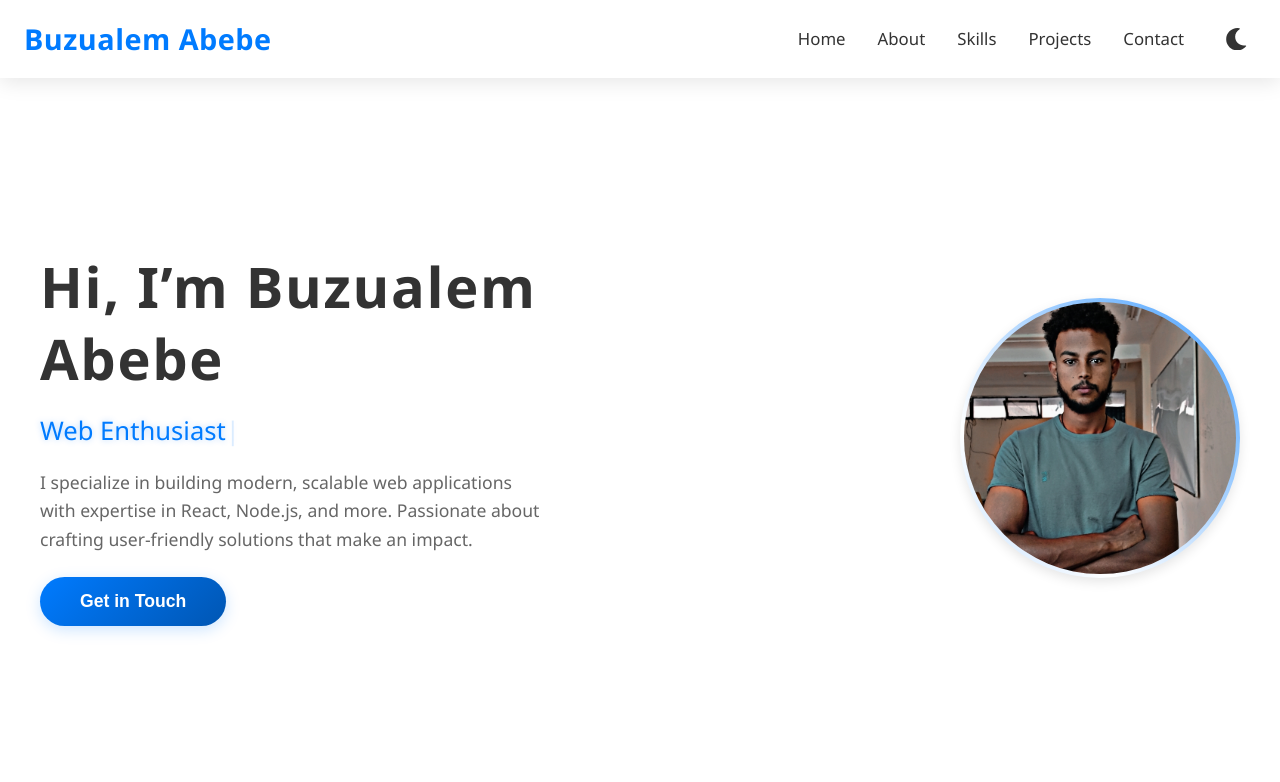
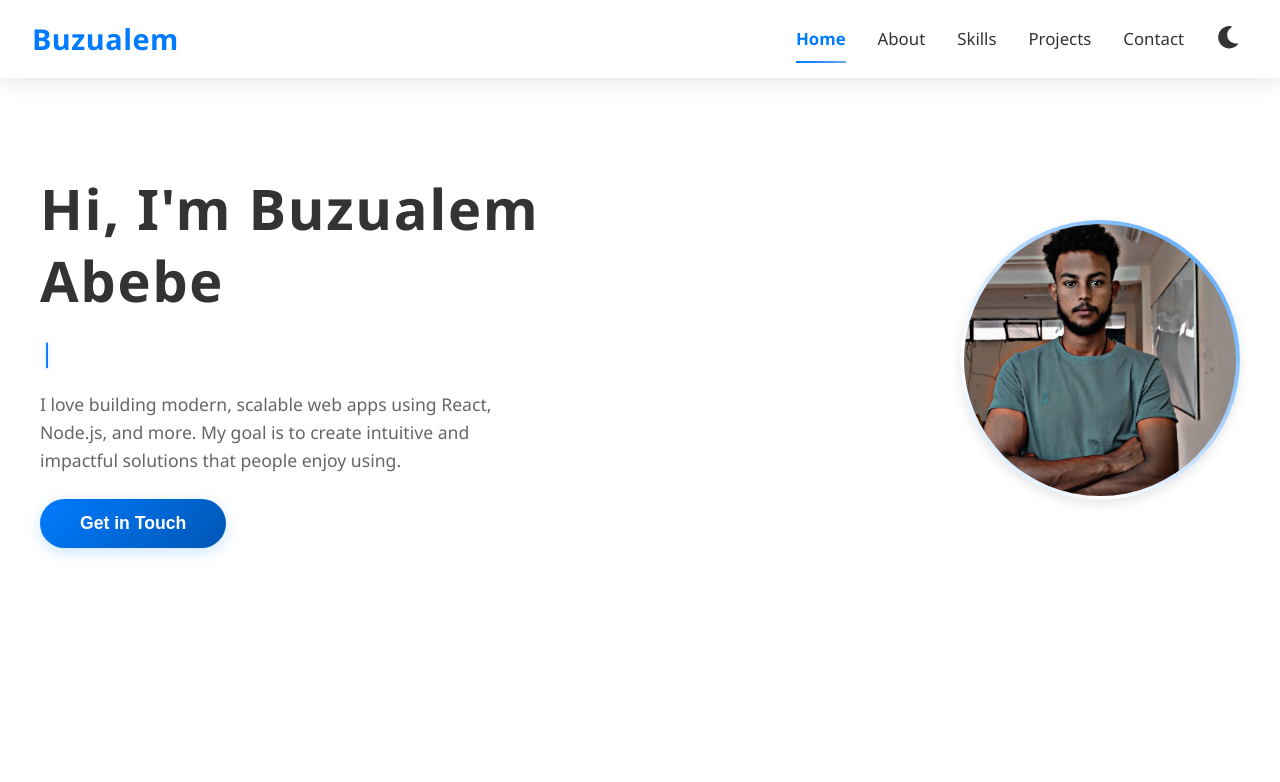
Before and after one commit to Biz1234/my-portfolio, a React (Vite) app: page / in a window 1280 px wide. Shown: the top 782 px of the page. Built offline with nearby package versions, Linux system fonts and the light colour scheme.

Commit message:
enhance navbar

```diff
--- a/src/components/Hero.jsx
+++ b/src/components/Hero.jsx
@@ -11,9 +11,14 @@ function Hero() {
     if (typedRef.current) {
       const options = {
         strings: ['Fullstack Developer', 'Problem Solver', 'Web Enthusiast'],
-        typeSpeed: 50,
-        backSpeed: 30,
+        typeSpeed: 45,
+        backSpeed: 25,
+        backDelay: 1500,
         loop: true,
+        showCursor: true,
+        cursorChar: '|',
+        smartBackspace: true,
+        ariaLabel: 'My professional roles'
       };
       const typed = new Typed(typedRef.current, options);
       return () => typed.destroy();
@@ -24,7 +29,10 @@ function Hero() {
     e.preventDefault();
     const element = document.getElementById(id);
     if (element) {
-      element.scrollIntoView({ behavior: 'smooth' });
+      element.scrollIntoView({
+        behavior: 'smooth',
+        block: 'start'
+      });
     }
   };
 
@@ -44,13 +52,12 @@ function Hero() {
           animate={{ opacity: 1, y: 0 }}
           transition={{ delay: 0.2, duration: 0.6, ease: 'easeOut' }}
         >
-          <h1 id="hero-title">Hi, I’m Buzualem Abebe</h1>
+          <h1 id="hero-title">Hi, I'm <span className="name-highlight">Buzualem Abebe</span></h1>
           <p className="typed-text">
             <span ref={typedRef} aria-live="polite"></span>
           </p>
           <p className="bio">
-            I specialize in building modern, scalable web applications with expertise in React, Node.js, and more.
-            Passionate about crafting user-friendly solutions that make an impact.
+            I love building modern, scalable web apps using React, Node.js, and more. My goal is to create intuitive and impactful solutions that people enjoy using.
           </p>
           <motion.button
             whileHover={{ scale: 1.05 }}
@@ -71,9 +78,11 @@ function Hero() {
         >
           <img
             src={profilePhoto}
-            alt="Bizualem Abebe, a fullstack developer"
+            alt="Buzualem Abebe, a fullstack developer"
             className="profile-photo"
-            loading="lazy"
+            loading="eager"
+            width="280"
+            height="280"
           />
         </motion.div>
       </div>
--- a/src/components/Navbar.jsx
+++ b/src/components/Navbar.jsx
@@ -1,66 +1,97 @@
-import { useState, useEffect } from 'react';
+import { useState, useEffect, useMemo } from 'react';
 import { FaSun, FaMoon, FaBars, FaTimes } from 'react-icons/fa';
 import { motion, AnimatePresence } from 'framer-motion';
 import '../styles/Navbar.css';
 
 function Navbar({ theme, toggleTheme }) {
   const [isMenuOpen, setIsMenuOpen] = useState(false);
+  const [activeSection, setActiveSection] = useState('home');
+  const menuItems = useMemo(() => ['home', 'about', 'skills', 'projects', 'contact'], []);
 
   const handleScroll = (e, id) => {
     e.preventDefault();
     const element = document.getElementById(id);
     if (element) {
       element.scrollIntoView({ behavior: 'smooth' });
+      setActiveSection(id);
     }
-    setIsMenuOpen(false); // Close sidebar after clicking
+    setIsMenuOpen(false);
   };
 
   const toggleMenu = () => {
     setIsMenuOpen(!isMenuOpen);
   };
 
-  // Close menu when clicking outside
+  // Close menu when clicking outside or pressing Escape
   useEffect(() => {
     const handleClickOutside = (e) => {
       const menu = document.querySelector('.mobile-links');
       const toggle = document.querySelector('.menu-toggle');
-      if (
-        isMenuOpen &&
-        menu &&
-        !menu.contains(e.target) &&
-        !toggle.contains(e.target)
-      ) {
+      if (isMenuOpen && menu && !menu.contains(e.target) && !toggle.contains(e.target)) {
         setIsMenuOpen(false);
       }
     };
+
+    const handleEscape = (e) => {
+      if (e.key === 'Escape') setIsMenuOpen(false);
+    };
+
     document.addEventListener('mousedown', handleClickOutside);
-    return () => document.removeEventListener('mousedown', handleClickOutside);
+    document.addEventListener('keydown', handleEscape);
+
+    return () => {
+      document.removeEventListener('mousedown', handleClickOutside);
+      document.removeEventListener('keydown', handleEscape);
+    };
   }, [isMenuOpen]);
 
+  // Detect active section on scroll
+  useEffect(() => {
+    const handleScroll = () => {
+      const sections = menuItems.map(id => document.getElementById(id));
+      const scrollPosition = window.scrollY + 100;
+
+      sections.forEach(section => {
+        if (section) {
+          const sectionTop = section.offsetTop;
+          const sectionHeight = section.offsetHeight;
+          if (scrollPosition >= sectionTop && scrollPosition < sectionTop + sectionHeight) {
+            setActiveSection(section.id);
+          }
+        }
+      });
+    };
+
+    window.addEventListener('scroll', handleScroll);
+    return () => window.removeEventListener('scroll', handleScroll);
+  }, [menuItems]);
+
   const menuVariants = {
-    hidden: {
-      x: '100%',
-      opacity: 0,
-      transition: { duration: 0.3, ease: 'easeInOut' }
-    },
-    visible: {
-      x: 0,
-      opacity: 1,
-      transition: { duration: 0.3, ease: 'easeInOut' }
-    }
+    hidden: { x: '100%', opacity: 0, transition: { duration: 0.3, ease: 'easeInOut' } },
+    visible: { x: 0, opacity: 1, transition: { duration: 0.3, ease: 'easeInOut' } }
+  };
+
+  const overlayVariants = {
+    hidden: { opacity: 0 },
+    visible: { opacity: 1 }
   };
 
   return (
     <nav className={`navbar ${theme}`} aria-label="Main navigation">
-      <h2 className="navbar-logo">Buzualem Abebe</h2>
+      <a href="#home" className="navbar-logo" onClick={(e) => handleScroll(e, 'home')}>
+        Buzualem
+      </a>
+
       <div className="nav-right">
         <ul className="nav-links desktop-links">
-          {['home', 'about', 'skills', 'projects', 'contact'].map((item) => (
+          {menuItems.map((item) => (
             <li key={item}>
               <a
                 href={`#${item}`}
                 onClick={(e) => handleScroll(e, item)}
                 aria-label={`Navigate to ${item} section`}
+                className={activeSection === item ? 'active' : ''}
+                aria-current={activeSection === item ? 'page' : undefined}
               >
                 {item.charAt(0).toUpperCase() + item.slice(1)}
               </a>
@@ -68,36 +99,17 @@ function Navbar({ theme, toggleTheme }) {
           ))}
         </ul>
 
-        <AnimatePresence>
-          {isMenuOpen && (
-            <motion.div className="mobile-menu-container" initial="hidden" animate="visible" exit="hidden">
-              <motion.ul
-                className="nav-links mobile-links"
-                variants={menuVariants}
-                role="menu"
-              >
-                {['home', 'about', 'skills', 'projects', 'contact'].map((item) => (
-                  <li key={item} role="menuitem">
-                    <a
-                      href={`#${item}`}
-                      onClick={(e) => handleScroll(e, item)}
-                      aria-label={`Navigate to ${item} section`}
-                    >
-                      {item.charAt(0).toUpperCase() + item.slice(1)}
-                    </a>
-                  </li>
-                ))}
-              </motion.ul>
-            </motion.div>
-          )}
-        </AnimatePresence>
-
         <button
           className="theme-toggle"
           onClick={toggleTheme}
           aria-label={`Switch to ${theme === 'light' ? 'dark' : 'light'} theme`}
         >
-          {theme === 'light' ? <FaMoon /> : <FaSun />}
+          <motion.div
+            animate={{ rotate: theme === 'light' ? 0 : 180 }}
+            transition={{ duration: 0.3 }}
+          >
+            {theme === 'light' ? <FaMoon /> : <FaSun />}
+          </motion.div>
         </button>
 
         <button
@@ -108,6 +120,48 @@ function Navbar({ theme, toggleTheme }) {
         >
           {isMenuOpen ? <FaTimes /> : <FaBars />}
         </button>
+
+        <AnimatePresence>
+          {isMenuOpen && (
+            <>
+              <motion.div
+                className="mobile-menu-overlay"
+                initial="hidden"
+                animate="visible"
+                exit="hidden"
+                variants={overlayVariants}
+                onClick={() => setIsMenuOpen(false)}
+              />
+
+              <motion.div
+                className="mobile-menu-container"
+                initial="hidden"
+                animate="visible"
+                exit="hidden"
+              >
+                <motion.ul
+                  className="nav-links mobile-links"
+                  variants={menuVariants}
+                  role="menu"
+                >
+                  {menuItems.map((item) => (
+                    <li key={item} role="menuitem">
+                      <a
+                        href={`#${item}`}
+                        onClick={(e) => handleScroll(e, item)}
+                        aria-label={`Navigate to ${item} section`}
+                        className={activeSection === item ? 'active' : ''}
+                        aria-current={activeSection === item ? 'page' : undefined}
+                      >
+                        {item.charAt(0).toUpperCase() + item.slice(1)}
+                      </a>
+                    </li>
+                  ))}
+                </motion.ul>
+              </motion.div>
+            </>
+          )}
+        </AnimatePresence>
       </div>
     </nav>
   );
--- a/src/styles/Hero.css
+++ b/src/styles/Hero.css
@@ -115,6 +115,12 @@
   background-size: 200% 200%;
   animation: borderAnimation 4s linear infinite;
   box-shadow: 0 4px 12px var(--shadow);
+   transition: transform 0.3s ease;
+}
+
+
+.profile-photo:hover {
+  transform: scale(1.03);
 }
 
 @keyframes borderAnimation {
@@ -158,7 +164,28 @@
   .cta-button {
     padding: 0.9rem 2.5rem;
     font-size: clamp(1rem, 2vw, 1.1rem);
+    position: relative;
+  overflow: hidden;
+
   }
+.cta-button::after {
+  content: '';
+  position: absolute;
+  top: 0;
+  left: -100%;
+  width: 100%;
+  height: 100%;
+  background: linear-gradient(
+    90deg,
+    transparent,
+    rgba(255, 255, 255, 0.2),
+    transparent
+  );
+  transition: 0.5s;
+}
+.cta-button:hover::after {
+  left: 100%;
+}
 
   .profile-photo {
     width: clamp(240px, 25vw, 280px);
--- a/src/styles/Navbar.css
+++ b/src/styles/Navbar.css
@@ -1,33 +1,36 @@
 :root {
-  --card-bg: rgba(255, 255, 255, 0.7);
+  --card-bg: rgba(255, 255, 255, 0.85);
   --text-primary: #333333;
-  --accent: #007bff;
+  --accent: #0066ff;
+  --accent-light: #66a3ff;
   --shadow: rgba(0, 0, 0, 0.1);
-  --blur: 10px;
+  --blur: 12px;
+  --transition: all 0.3s ease;
 }
 
 .dark {
-  --card-bg: rgba(26, 26, 26, 0.7);
+  --card-bg: rgba(15, 15, 15, 0.85);
   --text-primary: #ffffff;
-  --accent: #66b0ff;
+  --accent: #66a3ff;
+  --accent-light: #99c2ff;
   --shadow: rgba(0, 0, 0, 0.3);
-  --blur: 10px;
 }
 
 .navbar {
   display: flex;
   justify-content: space-between;
   align-items: center;
-  padding: 1rem 1.5rem;
+  padding: 1rem 2rem;
   background-color: var(--card-bg);
   backdrop-filter: blur(var(--blur));
   -webkit-backdrop-filter: blur(var(--blur));
   box-shadow: 0 4px 20px var(--shadow);
-  position: sticky;
+  position: fixed;
   top: 0;
+  left: 0;
+  right: 0;
   z-index: 1000;
-  width: 100%;
-  transition: background-color 0.3s ease, box-shadow 0.3s ease;
+  transition: var(--transition);
 }
 
 .navbar-logo {
@@ -35,27 +38,32 @@
   font-weight: 800;
   color: var(--accent);
   margin: 0;
+  text-decoration: none;
   letter-spacing: 0.5px;
   transition: transform 0.3s ease;
+  display: inline-block;
 }
+
 .navbar-logo:hover {
   transform: scale(1.05);
+  color: var(--accent-light);
 }
 
 .nav-right {
   display: flex;
   align-items: center;
-  gap: 1rem;
+  gap: 1.5rem;
 }
 
 .nav-links {
   list-style: none;
   margin: 0;
   padding: 0;
+  display: flex;
 }
 
 .desktop-links {
-  display: none;
+  gap: 2rem;
 }
 
 .nav-links li {
@@ -69,7 +77,14 @@
   font-size: 1.05rem;
   font-weight: 500;
   padding: 0.5rem 0;
-  transition: color 0.3s ease;
+  transition: var(--transition);
+  display: inline-block;
+}
+
+.nav-links a:hover,
+.nav-links a:focus-visible {
+  color: var(--accent);
+  transform: translateY(-2px);
 }
 
 .nav-links a::after {
@@ -79,18 +94,30 @@
   left: 0;
   width: 0%;
   height: 2px;
-  background: var(--accent);
-  transition: width 0.3s ease;
+  background: linear-gradient(90deg, var(--accent), var(--accent-light));
+  transition: var(--transition);
 }
 
 .nav-links a:hover::after,
-.nav-links a:focus::after {
+.nav-links a:focus-visible::after,
+.nav-links a.active::after {
   width: 100%;
 }
 
-.nav-links a:hover,
-.nav-links a:focus {
+.nav-links a.active {
   color: var(--accent);
+  font-weight: 600;
+}
+
+.mobile-menu-overlay {
+  position: fixed;
+  top: 0;
+  left: 0;
+  width: 100%;
+  height: 100%;
+  background: rgba(0, 0, 0, 0.5);
+  z-index: 999;
+  will-change: opacity;
 }
 
 .mobile-menu-container {
@@ -98,22 +125,23 @@
   top: 0;
   right: 0;
   width: 75%;
-  max-width: 260px;
+  max-width: 300px;
   height: 100vh;
   background-color: var(--card-bg);
   backdrop-filter: blur(var(--blur));
+  -webkit-backdrop-filter: blur(var(--blur));
   box-shadow: -2px 0 12px var(--shadow);
   z-index: 1000;
   display: flex;
   flex-direction: column;
   justify-content: center;
   padding: 2rem;
+  will-change: transform;
 }
 
 .mobile-links {
-  display: flex;
   flex-direction: column;
-  gap: 1.5rem;
+  gap: 2rem;
 }
 
 .theme-toggle,
@@ -123,22 +151,24 @@
   padding: 0.5rem;
   color: var(--text-primary);
   cursor: pointer;
-  transition: transform 0.2s ease, color 0.3s ease;
+  transition: var(--transition);
   display: flex;
   align-items: center;
   justify-content: center;
   min-width: 40px;
   min-height: 40px;
+  border-radius: 50%;
 }
 
 .theme-toggle:hover,
 .menu-toggle:hover {
   color: var(--accent);
+  background: rgba(0, 0, 0, 0.05);
   transform: scale(1.1);
 }
 
-.theme-toggle:focus,
-.menu-toggle:focus {
+.theme-toggle:focus-visible,
+.menu-toggle:focus-visible {
   outline: 2px solid var(--accent);
   outline-offset: 2px;
 }
@@ -149,16 +179,25 @@
   height: 1.4rem;
 }
 
+/* Responsive Styles */
+@media (max-width: 768px) {
+  .navbar {
+    padding: 1rem;
+  }
+
+  .desktop-links {
+    display: none;
+  }
+}
+
 @media (min-width: 769px) {
-  .desktop-links {
-    display: flex;
-    gap: 2rem;
-  }
   .menu-toggle {
     display: none;
   }
-  .theme-toggle {
-    margin-left: 1rem;
+
+  .mobile-menu-container,
+  .mobile-menu-overlay {
+    display: none;
   }
 }
 
@@ -166,10 +205,21 @@
   .navbar {
     padding: 0.8rem 1rem;
   }
+
   .navbar-logo {
     font-size: 1.4rem;
   }
+
   .nav-links a {
     font-size: 1rem;
   }
+
+  .mobile-menu-container {
+    width: 85%;
+    padding: 1.5rem;
+  }
+
+  .mobile-links {
+    gap: 1.5rem;
+  }
 }
```
